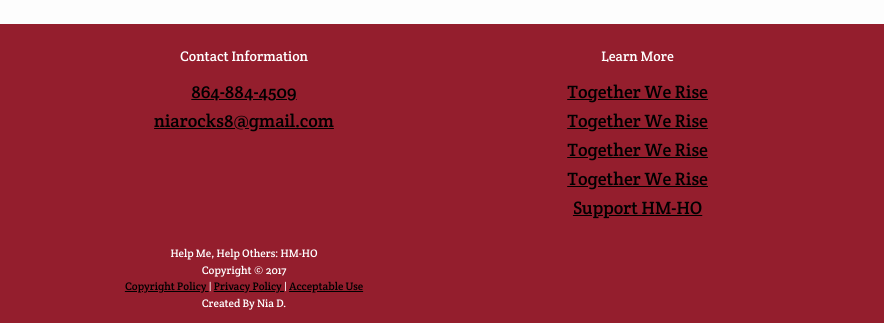
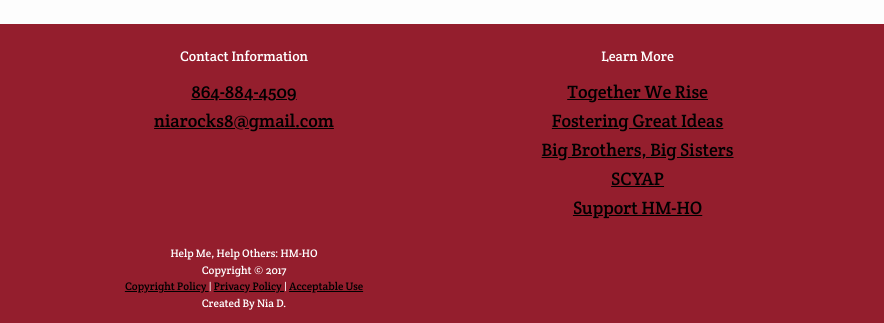
Before and after one commit to ndicks7864/Project-HM-HO, a plain HTML site: page questions_contact.html in a window 1280 px wide. Shown: the part 1186-1509 px from the top of the page, 396-1280 px from the left. Drawn offline with nearby package versions, Linux system fonts and the light colour scheme; a web font is replaced by a local one.

Commit message:
Update questions_contact.html

```diff
--- a/questions_contact.html
+++ b/questions_contact.html
@@ -92,10 +92,10 @@
         </div>
         <div class="col-xs-12 col-md-4">
             <h3> Learn More </h3>
-            <p> <a href="#" class="hvr-float transition">Together We Rise</a> </p>
-            <p> <a href="#" class="hvr-float transition">Together We Rise</a> </p>
-            <p> <a href="#" class="hvr-float transition">Together We Rise</a> </p>
-            <p> <a href="#" class="hvr-float transition">Together We Rise</a> </p>
+            <p> <a href="https://www.togetherwerise.org/" class="hvr-float transition">Together We Rise</a> </p>
+            <p> <a href="https://fgi4kids.org/" class="hvr-float transition">Fostering Great Ideas</a> </p>
+            <p> <a href="https://www.bbbs.org/" class="hvr-float transition">Big Brothers, Big Sisters</a> </p>
+            <p> <a href="https://scyap.com/" class="hvr-float transition">SCYAP</a> </p>
             <p> <a href="#" class="hvr-float transition">Support HM-HO</a> </p>
         </div>
       </div>
```
